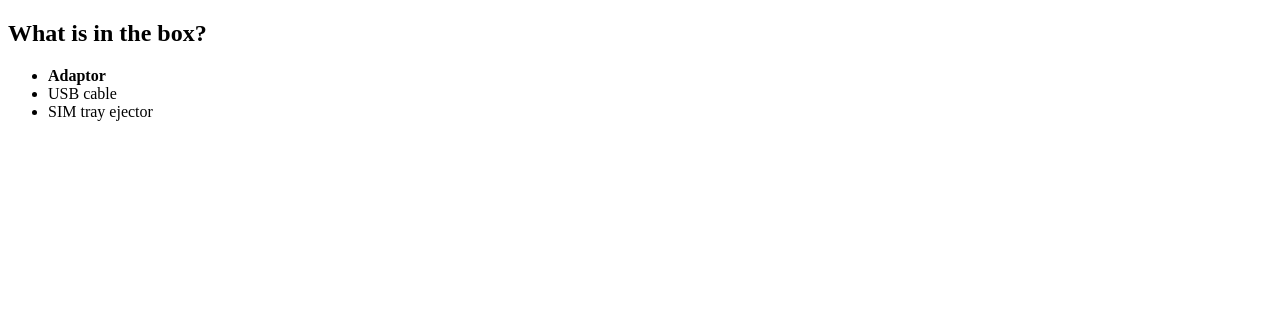
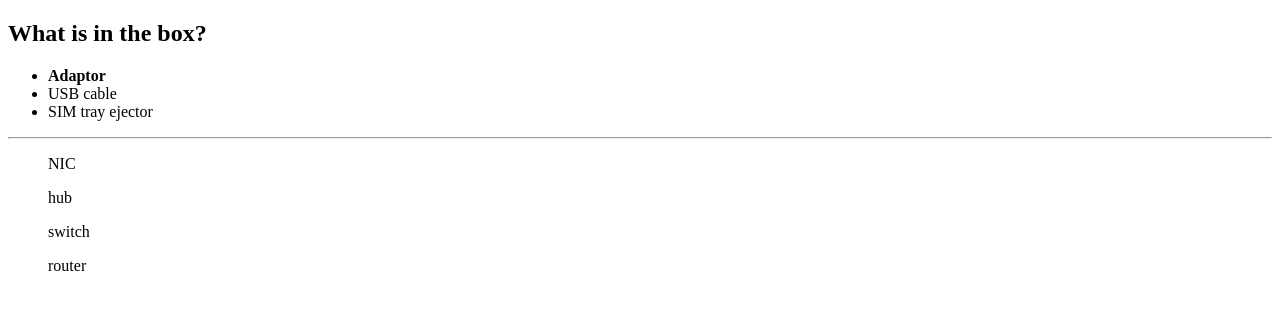
Before and after one commit to PratyushBasu2022/HTML-codes-1, a plain HTML site: page index4.html in a window 1280 px wide. Drawn offline with Linux system fonts and the light colour scheme.

Commit message:
added 4 components

```diff
--- a/index4.html
+++ b/index4.html
@@ -13,6 +13,11 @@
         <li>USB cable</li>
         <li>SIM tray ejector</li>
     </ul>
+    <hr>
+    <ol>NIC</ol>
+    <ol>hub</ol>
+    <ol>switch</ol>
+    <ol>router</ol>
 
 </body>
 </html>
```
